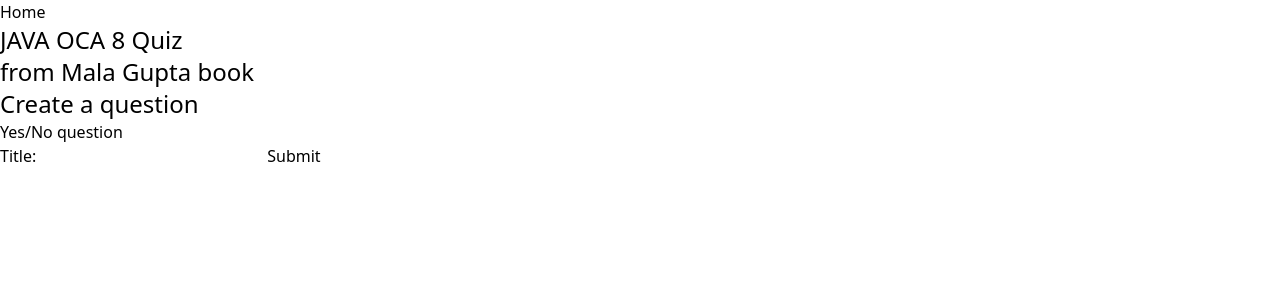
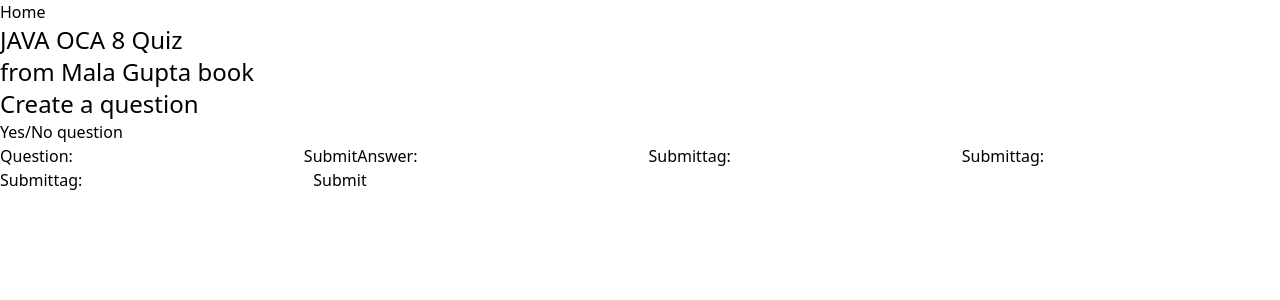
Before and after one commit to JorritScholten/OCAQuizApp, a React (Vite) app in the folder frontend/: page /question in a window 1280 px wide. Shown: the top 300 px of the page. Built offline with nearby package versions, Linux system fonts and the light colour scheme.

Commit message:
Input form adapted yes no question.

```diff
--- a/frontend/src/pages/question/Question.jsx
+++ b/frontend/src/pages/question/Question.jsx
@@ -19,12 +19,62 @@
     >
       <h2>Yes/No question</h2>
       <label htmlFor="title">
-        Title:
+        Question:
         <input
           type="text"
           id="title"
+          // The question must start with a capital letter and end with a full stop or question mark.
           pattern="[A-Z]{1}[ \S]+[.?]{1}"
           required
+        />
+      </label>
+      <button type="submit" id="type" value="yesno" className="bg-blue-300">
+        Submit
+      </button>
+      <label htmlFor="answer">
+        Answer:
+        <input
+          type="text"
+          id="answer"
+          // REGEX
+          pattern=""
+          required
+        />
+      </label>
+      <button type="submit" id="type" value="yesno" className="bg-blue-300">
+        Submit
+      </button>
+      <label htmlFor="name">
+        tag:
+        <input
+          type="text"
+          id="name"
+          // REGEX
+          pattern=""
+        />
+      </label>
+      <button type="submit" id="type" value="yesno" className="bg-blue-300">
+        Submit
+      </button>
+      <label htmlFor="name">
+        tag:
+        <input
+          type="text"
+          id="name"
+          // REGEX
+          pattern=""
+        />
+      </label>
+      <button type="submit" id="type" value="yesno" className="bg-blue-300">
+        Submit
+      </button>
+      <label htmlFor="name">
+        tag:
+        <input
+          type="text"
+          id="name"
+          // REGEX
+          pattern=""
         />
       </label>
       <button type="submit" id="type" value="yesno" className="bg-blue-300">
```
